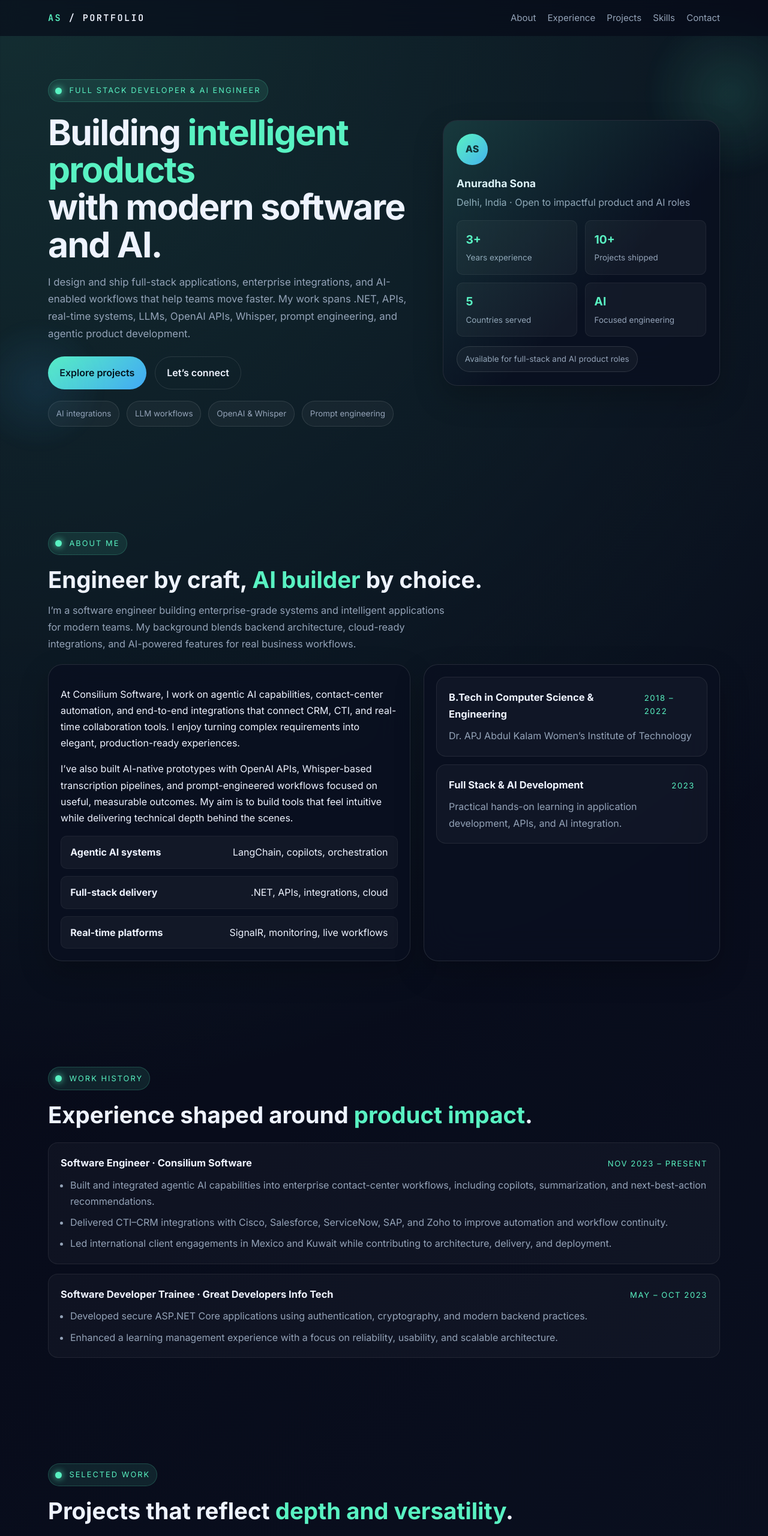
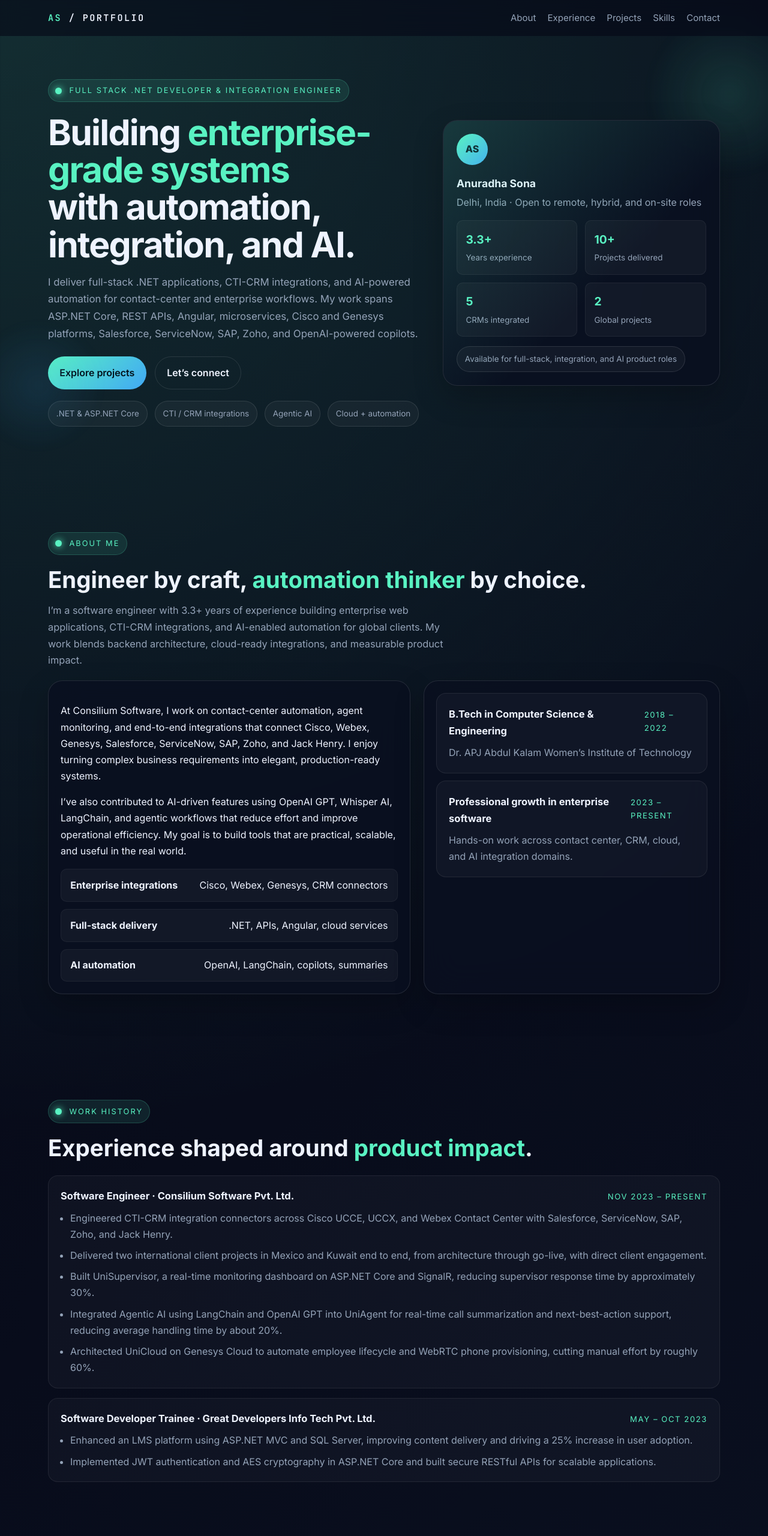
Before and after one commit to anuradhasona/Anuradha-Protfolio, a plain HTML site: page index.html in a window 1280 px wide. Shown: the top 2560 px of the page at 60% size. Drawn offline with Linux system fonts and the light colour scheme.

Commit message:
Align portfolio with updated resume

```diff
--- a/index.html
+++ b/index.html
@@ -3,9 +3,9 @@
   <head>
     <meta charset="UTF-8" />
     <meta name="viewport" content="width=device-width, initial-scale=1.0" />
-    <meta name="description" content="Anuradha Sona is a Full Stack Developer and AI Engineer building intelligent applications with .NET, LLMs, OpenAI APIs, Whisper, and modern cloud integrations." />
+    <meta name="description" content="Anuradha Sona is a Full Stack .NET Developer and Integration Engineer building enterprise applications, CTI-CRM integrations, and AI-powered automation for global clients." />
     <meta name="theme-color" content="#060816" />
-    <title>Anuradha Sona | Full Stack Developer & AI Engineer</title>
+    <title>Anuradha Sona | Full Stack .NET Developer & Integration Engineer</title>
     <link rel="preconnect" href="https://fonts.googleapis.com" />
     <link rel="preconnect" href="https://fonts.gstatic.com" crossorigin />
     <link href="https://fonts.googleapis.com/css2?family=Inter:wght@400;500;600;700;800&family=JetBrains+Mono:wght@500;600&display=swap" rel="stylesheet" />
@@ -36,31 +36,31 @@
         <div class="hero-orb orb-two"></div>
         <div class="container hero-grid">
           <div class="hero-copy reveal">
-            <div class="eyebrow">Full Stack Developer & AI Engineer</div>
-            <h1>Building <span>intelligent products</span><br />with modern software and AI.</h1>
-            <p class="section-copy">I design and ship full-stack applications, enterprise integrations, and AI-enabled workflows that help teams move faster. My work spans .NET, APIs, real-time systems, LLMs, OpenAI APIs, Whisper, prompt engineering, and agentic product development.</p>
+            <div class="eyebrow">Full Stack .NET Developer & Integration Engineer</div>
+            <h1>Building <span>enterprise-grade systems</span><br />with automation, integration, and AI.</h1>
+            <p class="section-copy">I deliver full-stack .NET applications, CTI-CRM integrations, and AI-powered automation for contact-center and enterprise workflows. My work spans ASP.NET Core, REST APIs, Angular, microservices, Cisco and Genesys platforms, Salesforce, ServiceNow, SAP, Zoho, and OpenAI-powered copilots.</p>
             <div class="hero-actions">
               <a class="btn btn-primary" href="#projects">Explore projects</a>
               <a class="btn btn-secondary" href="#contact">Let’s connect</a>
             </div>
             <ul class="hero-highlights">
-              <li class="chip">AI integrations</li>
-              <li class="chip">LLM workflows</li>
-              <li class="chip">OpenAI & Whisper</li>
-              <li class="chip">Prompt engineering</li>
+              <li class="chip">.NET & ASP.NET Core</li>
+              <li class="chip">CTI / CRM integrations</li>
+              <li class="chip">Agentic AI</li>
+              <li class="chip">Cloud + automation</li>
             </ul>
           </div>
           <aside class="hero-card panel parallax-card reveal">
             <div class="avatar">AS</div>
             <h3>Anuradha Sona</h3>
-            <p>Delhi, India · Open to impactful product and AI roles</p>
+            <p>Delhi, India · Open to remote, hybrid, and on-site roles</p>
             <div class="stat-grid">
-              <div class="stat-box"><strong>3+</strong><span>Years experience</span></div>
-              <div class="stat-box"><strong>10+</strong><span>Projects shipped</span></div>
-              <div class="stat-box"><strong>5</strong><span>Countries served</span></div>
-              <div class="stat-box"><strong>AI</strong><span>Focused engineering</span></div>
+              <div class="stat-box"><strong>3.3+</strong><span>Years experience</span></div>
+              <div class="stat-box"><strong>10+</strong><span>Projects delivered</span></div>
+              <div class="stat-box"><strong>5</strong><span>CRMs integrated</span></div>
+              <div class="stat-box"><strong>2</strong><span>Global projects</span></div>
             </div>
-            <div class="chip">Available for full-stack and AI product roles</div>
+            <div class="chip">Available for full-stack, integration, and AI product roles</div>
           </aside>
         </div>
       </section>
@@ -68,16 +68,16 @@
       <section id="about">
         <div class="container">
           <div class="eyebrow">About me</div>
-          <h2 class="section-title">Engineer by craft, <span>AI builder</span> by choice.</h2>
-          <p class="section-copy reveal">I’m a software engineer building enterprise-grade systems and intelligent applications for modern teams. My background blends backend architecture, cloud-ready integrations, and AI-powered features for real business workflows.</p>
+          <h2 class="section-title">Engineer by craft, <span>automation thinker</span> by choice.</h2>
+          <p class="section-copy reveal">I’m a software engineer with 3.3+ years of experience building enterprise web applications, CTI-CRM integrations, and AI-enabled automation for global clients. My work blends backend architecture, cloud-ready integrations, and measurable product impact.</p>
           <div class="about-grid" style="margin-top:1.2rem;">
             <div class="panel reveal" style="padding:1.25rem; border-radius: var(--radius-lg);">
-              <p>At Consilium Software, I work on agentic AI capabilities, contact-center automation, and end-to-end integrations that connect CRM, CTI, and real-time collaboration tools. I enjoy turning complex requirements into elegant, production-ready experiences.</p>
-              <p>I’ve also built AI-native prototypes with OpenAI APIs, Whisper-based transcription pipelines, and prompt-engineered workflows focused on useful, measurable outcomes. My aim is to build tools that feel intuitive while delivering technical depth behind the scenes.</p>
+              <p>At Consilium Software, I work on contact-center automation, agent monitoring, and end-to-end integrations that connect Cisco, Webex, Genesys, Salesforce, ServiceNow, SAP, Zoho, and Jack Henry. I enjoy turning complex business requirements into elegant, production-ready systems.</p>
+              <p>I’ve also contributed to AI-driven features using OpenAI GPT, Whisper AI, LangChain, and agentic workflows that reduce effort and improve operational efficiency. My goal is to build tools that are practical, scalable, and useful in the real world.</p>
               <div class="focus-list">
-                <div class="focus-item"><strong>Agentic AI systems</strong><span>LangChain, copilots, orchestration</span></div>
-                <div class="focus-item"><strong>Full-stack delivery</strong><span>.NET, APIs, integrations, cloud</span></div>
-                <div class="focus-item"><strong>Real-time platforms</strong><span>SignalR, monitoring, live workflows</span></div>
+                <div class="focus-item"><strong>Enterprise integrations</strong><span>Cisco, Webex, Genesys, CRM connectors</span></div>
+                <div class="focus-item"><strong>Full-stack delivery</strong><span>.NET, APIs, Angular, cloud services</span></div>
+                <div class="focus-item"><strong>AI automation</strong><span>OpenAI, LangChain, copilots, summaries</span></div>
               </div>
             </div>
             <div class="panel reveal" style="padding:1.25rem; border-radius: var(--radius-lg);">
@@ -90,10 +90,10 @@
               </div>
               <div class="timeline-card">
                 <div class="timeline-head">
-                  <h3>Full Stack & AI Development</h3>
-                  <span class="timeline-meta">2023</span>
+                  <h3>Professional growth in enterprise software</h3>
+                  <span class="timeline-meta">2023 – Present</span>
                 </div>
-                <p style="margin:0; color: var(--muted);">Practical hands-on learning in application development, APIs, and AI integration.</p>
+                <p style="margin:0; color: var(--muted);">Hands-on work across contact center, CRM, cloud, and AI integration domains.</p>
               </div>
             </div>
           </div>
@@ -107,23 +107,25 @@
           <div class="timeline reveal">
             <article class="timeline-card">
               <div class="timeline-head">
-                <h3>Software Engineer · Consilium Software</h3>
+                <h3>Software Engineer · Consilium Software Pvt. Ltd.</h3>
                 <span class="timeline-meta">Nov 2023 – Present</span>
               </div>
               <ul>
-                <li>Built and integrated agentic AI capabilities into enterprise contact-center workflows, including copilots, summarization, and next-best-action recommendations.</li>
-                <li>Delivered CTI–CRM integrations with Cisco, Salesforce, ServiceNow, SAP, and Zoho to improve automation and workflow continuity.</li>
-                <li>Led international client engagements in Mexico and Kuwait while contributing to architecture, delivery, and deployment.</li>
+                <li>Engineered CTI-CRM integration connectors across Cisco UCCE, UCCX, and Webex Contact Center with Salesforce, ServiceNow, SAP, Zoho, and Jack Henry.</li>
+                <li>Delivered two international client projects in Mexico and Kuwait end to end, from architecture through go-live, with direct client engagement.</li>
+                <li>Built UniSupervisor, a real-time monitoring dashboard on ASP.NET Core and SignalR, reducing supervisor response time by approximately 30%.</li>
+                <li>Integrated Agentic AI using LangChain and OpenAI GPT into UniAgent for real-time call summarization and next-best-action support, reducing average handling time by about 20%.</li>
+                <li>Architected UniCloud on Genesys Cloud to automate employee lifecycle and WebRTC phone provisioning, cutting manual effort by roughly 60%.</li>
               </ul>
             </article>
             <article class="timeline-card">
               <div class="timeline-head">
-                <h3>Software Developer Trainee · Great Developers Info Tech</h3>
+                <h3>Software Developer Trainee · Great Developers Info Tech Pvt. Ltd.</h3>
                 <span class="timeline-meta">May – Oct 2023</span>
               </div>
               <ul>
-                <li>Developed secure ASP.NET Core applications using authentication, cryptography, and modern backend practices.</li>
-                <li>Enhanced a learning management experience with a focus on reliability, usability, and scalable architecture.</li>
+                <li>Enhanced an LMS platform using ASP.NET MVC and SQL Server, improving content delivery and driving a 25% increase in user adoption.</li>
+                <li>Implemented JWT authentication and AES cryptography in ASP.NET Core and built secure RESTful APIs for scalable applications.</li>
               </ul>
             </article>
           </div>
@@ -136,29 +138,28 @@
           <h2 class="section-title">Projects that reflect <span>depth and versatility</span>.</h2>
           <div class="project-grid">
             <article class="project-card featured reveal">
-              <div class="tag-row"><span class="tag">Featured</span><span class="tag">AI product</span></div>
-              <h3>AIContentHub.API</h3>
-              <p>A modular .NET 8 API for handling large media uploads, FFmpeg audio extraction, Whisper transcription, and GPT-structured content generation for intelligent content workflows.</p>
-              <div class="tag-row"><span class="tag">.NET 8</span><span class="tag">OpenAI</span><span class="tag">Whisper</span><span class="tag">FFmpeg</span><span class="tag">Azure</span></div>
-              <a class="btn btn-secondary" href="https://github.com/anuradhasona179" target="_blank" rel="noreferrer">View GitHub</a>
+              <div class="tag-row"><span class="tag">Featured</span><span class="tag">Enterprise</span></div>
+              <h3>Webex CTI-CRM Integration Suite</h3>
+              <p>Delivered enterprise connectors for Webex Contact Center with five CRMs — Salesforce, ServiceNow, SAP, Zoho, and Jack Henry — supporting screen pop, call logging, and workflow automation.</p>
+              <div class="tag-row"><span class="tag">ASP.NET Core</span><span class="tag">REST APIs</span><span class="tag">CTI</span><span class="tag">CRM</span></div>
             </article>
             <article class="project-card reveal">
               <div class="tag-row"><span class="tag">Professional</span></div>
-              <h3>UniAgent AI Copilot</h3>
-              <p>Integrated AI copilots into contact-center workflows with real-time summarization, recommendation flows, and CRM automation.</p>
-              <div class="tag-row"><span class="tag">LangChain</span><span class="tag">Webex AI</span><span class="tag">C#</span></div>
+              <h3>UniCloud Automation Platform</h3>
+              <p>Built a Genesys Cloud-based lifecycle automation platform for employee provisioning and WebRTC phone setup, reducing manual effort by around 60%.</p>
+              <div class="tag-row"><span class="tag">Genesys Cloud</span><span class="tag">WebRTC</span><span class="tag">Automation</span></div>
             </article>
             <article class="project-card reveal">
               <div class="tag-row"><span class="tag">Professional</span></div>
               <h3>UniSupervisor Dashboard</h3>
-              <p>Delivered a real-time supervisor experience with live monitoring, analytics, and efficient enterprise reporting through SignalR-backed interfaces.</p>
+              <p>Built a real-time supervisor experience for monitoring agents and analytics through SignalR-backed interfaces and live data views.</p>
               <div class="tag-row"><span class="tag">SignalR</span><span class="tag">ASP.NET Core</span><span class="tag">Analytics</span></div>
             </article>
             <article class="project-card reveal">
-              <div class="tag-row"><span class="tag">Personal</span></div>
-              <h3>Corona Virus Tracker</h3>
-              <p>Built an Android application focused on live data visualization, caching strategy, and a polished experience for high-traffic information access.</p>
-              <div class="tag-row"><span class="tag">Android</span><span class="tag">Kotlin</span><span class="tag">REST APIs</span></div>
+              <div class="tag-row"><span class="tag">AI product</span></div>
+              <h3>AIContentHub.API</h3>
+              <p>Created a modular .NET 8 API for media processing, Whisper transcription, and GPT-based content generation for intelligent digital workflows.</p>
+              <div class="tag-row"><span class="tag">.NET 8</span><span class="tag">OpenAI</span><span class="tag">Whisper</span><span class="tag">Azure</span></div>
             </article>
           </div>
         </div>
@@ -173,10 +174,10 @@
               <h3>AI & intelligent systems</h3>
               <div class="skill-list">
                 <div class="skill-item"><strong>Agentic AI</strong><span>Advanced</span></div>
-                <div class="skill-item"><strong>OpenAI APIs</strong><span>Advanced</span></div>
-                <div class="skill-item"><strong>Whisper</strong><span>Advanced</span></div>
-                <div class="skill-item"><strong>Prompt engineering</strong><span>Advanced</span></div>
-                <div class="skill-item"><strong>LLM workflows</strong><span>Advanced</span></div>
+                <div class="skill-item"><strong>OpenAI GPT</strong><span>Advanced</span></div>
+                <div class="skill-item"><strong>Whisper AI</strong><span>Advanced</span></div>
+                <div class="skill-item"><strong>LangChain</strong><span>Advanced</span></div>
+                <div class="skill-item"><strong>Prompt engineering</strong><span>Proficient</span></div>
               </div>
             </div>
             <div class="panel reveal">
@@ -184,19 +185,19 @@
               <div class="skill-list">
                 <div class="skill-item"><strong>C# / .NET</strong><span>Daily</span></div>
                 <div class="skill-item"><strong>ASP.NET Core</strong><span>Daily</span></div>
-                <div class="skill-item"><strong>SignalR</strong><span>Proficient</span></div>
-                <div class="skill-item"><strong>Salesforce / SAP</strong><span>Proficient</span></div>
-                <div class="skill-item"><strong>Microservices</strong><span>Proficient</span></div>
+                <div class="skill-item"><strong>REST APIs / SignalR</strong><span>Advanced</span></div>
+                <div class="skill-item"><strong>Cisco / Webex / Genesys</strong><span>Advanced</span></div>
+                <div class="skill-item"><strong>Salesforce / SAP / Zoho</strong><span>Proficient</span></div>
               </div>
             </div>
             <div class="panel reveal">
               <h3>Frontend & tools</h3>
               <div class="skill-list">
-                <div class="skill-item"><strong>TypeScript / JavaScript</strong><span>Proficient</span></div>
-                <div class="skill-item"><strong>Angular</strong><span>Proficient</span></div>
-                <div class="skill-item"><strong>SQL / DBMS</strong><span>Daily</span></div>
-                <div class="skill-item"><strong>Git / TFS</strong><span>Daily</span></div>
-                <div class="skill-item"><strong>Docker / Cloud</strong><span>Growing</span></div>
+                <div class="skill-item"><strong>Angular / TypeScript</strong><span>Proficient</span></div>
+                <div class="skill-item"><strong>JavaScript / HTML / CSS</strong><span>Proficient</span></div>
+                <div class="skill-item"><strong>SQL Server / EF</strong><span>Daily</span></div>
+                <div class="skill-item"><strong>Azure / AWS / Docker</strong><span>Proficient</span></div>
+                <div class="skill-item"><strong>Git / GitHub / CI/CD</strong><span>Daily</span></div>
               </div>
             </div>
           </div>
@@ -208,11 +209,11 @@
           <div class="contact-copy reveal">
             <div class="eyebrow">Contact</div>
             <h2 class="section-title">Open to <span>high-impact roles</span> and collaborations.</h2>
-            <p class="section-copy">If you’re hiring for full-stack engineering, AI integration, or intelligent product development, I’d love to connect.</p>
+            <p class="section-copy">If you’re hiring for full-stack engineering, integration architecture, contact-center automation, or AI-enabled product work, I’d love to connect.</p>
             <div class="contact-list">
               <a class="contact-link" href="mailto:anuradhasona179@gmail.com"><span>Email</span><strong>anuradhasona179@gmail.com</strong></a>
-              <a class="contact-link" href="https://github.com/anuradhasona179" target="_blank" rel="noreferrer"><span>GitHub</span><strong>anuradhasona179</strong></a>
-              <a class="contact-link" href="https://www.linkedin.com/" target="_blank" rel="noreferrer"><span>LinkedIn</span><strong>Connect</strong></a>
+              <a class="contact-link" href="https://github.com/anuradhasona" target="_blank" rel="noreferrer"><span>GitHub</span><strong>anuradhasona</strong></a>
+              <a class="contact-link" href="https://www.linkedin.com/in/anuradhasona" target="_blank" rel="noreferrer"><span>LinkedIn</span><strong>anuradhasona</strong></a>
             </div>
           </div>
           <div class="contact-card panel reveal">
```
